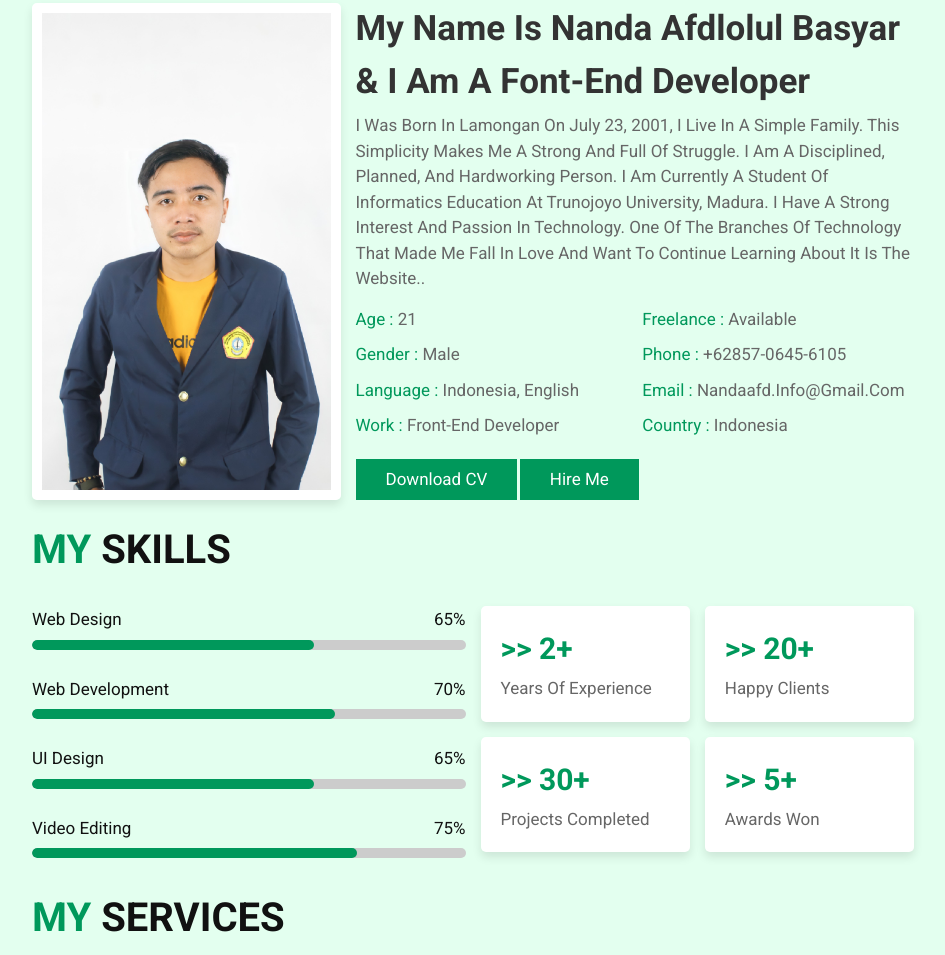
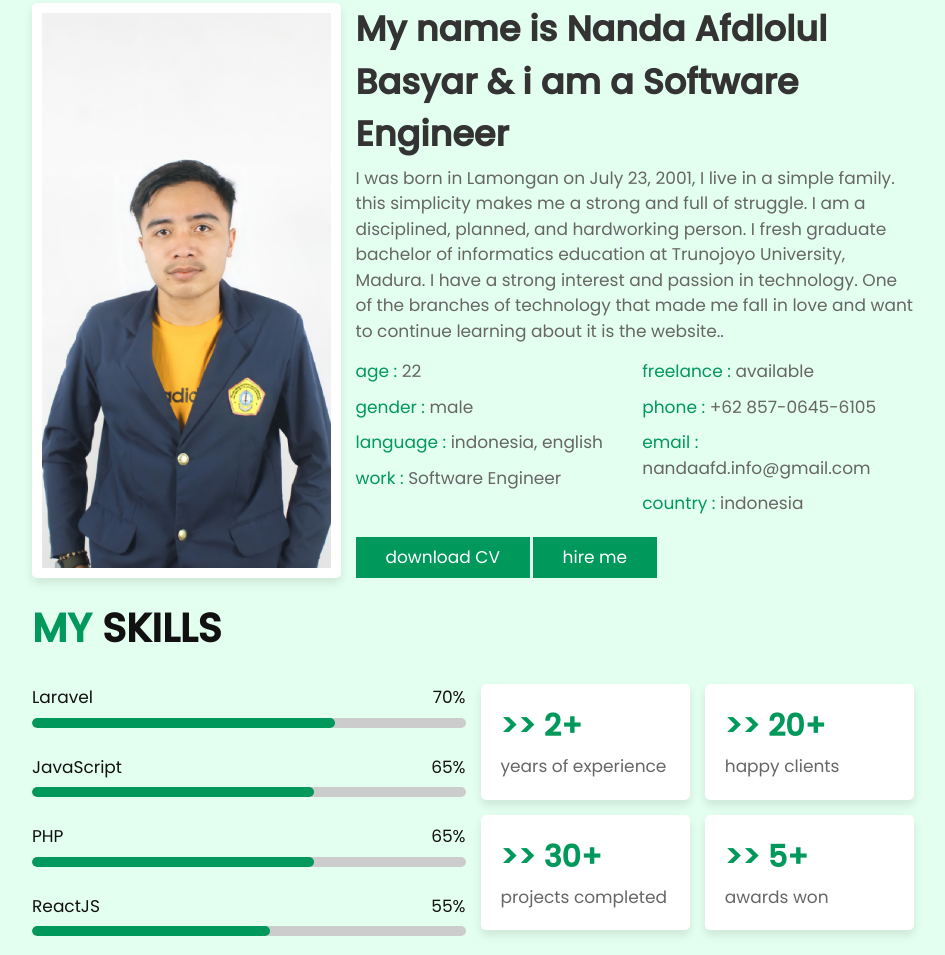
Before and after one commit to nandaafd/nandaafd.github.io, a plain HTML site: page index.html in a window 1280 px wide. Shown: the part 877-1832 px from the top of the page, without its empty margins (317-1262 px from the left). Drawn offline with Linux system fonts and the light colour scheme.

Commit message:
minor update

```diff
--- a/css/style.css
+++ b/css/style.css
@@ -1,16 +1,16 @@
 @import url('https://fonts.googleapis.com/css2?family=Roboto:wght@100;300;400;500;700&display=swap');
+@import url('https://fonts.googleapis.com/css2?family=Poppins:wght@400;500&display=swap');
 
 :root{
     --main-color:#00985B;
 }
 
 *{
-    font-family: 'Roboto', sans-serif;
+    font-family: 'Poppins', sans-serif;
     margin:0; padding:0;
     box-sizing: border-box;
     outline: none; border:none;
     text-decoration: none;
-    text-transform: capitalize;
     transition: all .2s linear;
     line-height: 1.5;
 }
@@ -177,7 +177,7 @@ header .follow a:hover{
 }
 
 .home .content h3{
-    font-size: 4.5rem;
+    font-size: 4.3rem;
     color:#111;
     text-transform: uppercase;
 }
@@ -194,7 +194,7 @@ header .follow a:hover{
 }
 
 .home .content .text{
-    font-size: 1.7rem;
+    font-size: 1.5rem;
     color:#666;
     padding:.5rem 0;
 }
@@ -289,11 +289,11 @@ header .follow a:hover{
 }
 
 .about .row-2 .skills .progress:nth-child(1) .bar span{
-    width:65%;
+    width:70%;
 }
 
 .about .row-2 .skills .progress:nth-child(2) .bar span{
-    width:70%;
+    width:65%;
 }
 
 .about .row-2 .skills .progress:nth-child(3) .bar span{
@@ -301,7 +301,7 @@ header .follow a:hover{
 }
 
 .about .row-2 .skills .progress:nth-child(4) .bar span{
-    width:75%;
+    width:55%;
 }
 
 .about .row-2 .box-container{
--- a/index.html
+++ b/index.html
@@ -40,7 +40,7 @@
     <div class="follow">
         <a href="https://www.facebook.com/nanda.a.comunity.5" class="fab fa-facebook-f"></a>
         <a href="https://twitter.com/nandaafd/" class="fab fa-twitter"></a>
-        <a href="https://instagram.com/nanda_afd67/" class="fab fa-instagram"></a>
+        <a href="https://instagram.com/nanda.afd/" class="fab fa-instagram"></a>
         <a href="https://linkedin.com/in/nandaafd67/" class="fab fa-linkedin"></a>
     </div>
 
@@ -55,8 +55,8 @@
     <div class="content">
         <span class="hi"> hi everyone... </span>
         <h3> i am <span> Nanda Afdlolul Basyar </span> </h3>
-        <p class="info"> i am a front-end developer </p>
-        <p class="text"> i am undergradute informatics education student at university of trunojoyo madura with 3.75 latest GPA </p>
+        <p class="info"> i am a software engineer </p>
+        <p class="text"> i am fresh graduate bachelor of informatics education <br> i am interest in software engineer and web development</p>
         <a href="#about" class="btn">about me</a>
     </div>
 
@@ -81,18 +81,23 @@
     </div>
 
     <div class="content">
-        <h3> my name is Nanda Afdlolul Basyar & i am a font-end developer </h3>
-        <p>I was born in Lamongan on July 23, 2001, I live in a simple family.  this simplicity makes me a strong and full of struggle.  I am a disciplined, planned, and hardworking person.  I am currently a student of informatics education at Trunojoyo University, Madura.  I have a strong interest and passion in technology.  One of the branches of technology that made me fall in love and want to continue learning about it is the website..</p>
+        <h3> My name is Nanda Afdlolul Basyar & i am a Software Engineer </h3>
+        <p>I was born in Lamongan on July 23, 2001, I live in a simple family.
+            this simplicity makes me a strong and full of struggle.  I am a disciplined, planned,
+             and hardworking person.  I fresh graduate bachelor of informatics education
+             at Trunojoyo University, Madura.  I have a strong interest and passion in technology.
+                One of the branches of technology that made me fall in love and want to continue
+                learning about it is the website..</p>
         <div class="box-container">
             <div class="box">
-                <p> <span> age : </span> 21 </p>
+                <p> <span> age : </span> 22 </p>
                 <p> <span> gender : </span> male </p>
                 <p> <span> language : </span> indonesia, english </p>
-                <p> <span> work : </span> front-end developer </p>
+                <p> <span> work : </span> Software Engineer </p>
             </div>
             <div class="box">
                 <p> <span> freelance : </span> available </p>
-                <p> <span> phone : </span> +62857-0645-6105 </p>
+                <p> <span> phone : </span> +62 857-0645-6105 </p>
                 <p> <span> email : </span> nandaafd.info@gmail.com </p>
                 <p> <span> country : </span> indonesia </p>
             </div>
@@ -109,19 +114,19 @@
 
     <div class="skills">
         <div class="progress">
-            <h3> web design <span> 65% </span> </h3>
+            <h3> Laravel <span> 70% </span> </h3>
             <div class="bar"> <span></span> </div>
         </div>
         <div class="progress">
-            <h3> web development <span> 70% </span> </h3>
+            <h3> JavaScript <span> 65% </span> </h3>
             <div class="bar"> <span></span> </div>
         </div>
         <div class="progress">
-            <h3> UI design <span> 65% </span> </h3>
+            <h3> PHP <span> 65% </span> </h3>
             <div class="bar"> <span></span> </div>
         </div>
         <div class="progress">
-            <h3> Video editing <span> 75% </span> </h3>
+            <h3> ReactJS <span> 55% </span> </h3>
             <div class="bar"> <span></span> </div>
         </div>
     </div>
@@ -214,7 +219,7 @@
         <div class="box">
             <div class="content">
                 <span> 2018 - 2018 </span>
-                <h3>IT Support PT Behaestex Tbk</h3>
+                <h3>IT Support PT Behaestex</h3>
                 <p>internship • high school internship program as it support engineer for 3 months</p>
             </div>
         </div>
@@ -229,8 +234,8 @@
 
         <div class="box">
             <div class="content">
-                <span> 2021 - present </span>
-                <h3>front-end development PT Behaestex</h3>
+                <span> 2023 </span>
+                <h3>Software Engineer PT Behaestex</h3>
                 <p>internship</p>
             </div>
         </div>
```
